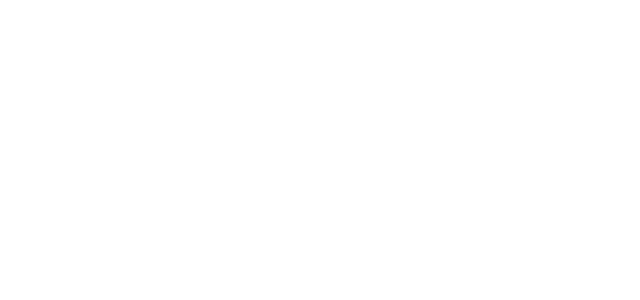
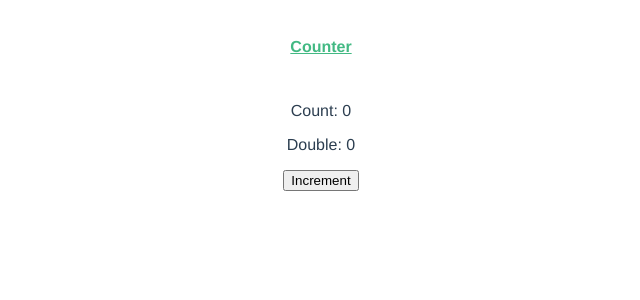
Before and after one commit to bmunoz89/vue3-playground, a Vue app: page /counter in a window 1280 px wide. Before the commit this address had no page. Shown: the top 300 px of the page, without its empty margins (319-959 px from the left). Built offline with nearby package versions, Linux system fonts and the light colour scheme.

Commit message:
add counter view

```diff
--- a/src/App.vue
+++ b/src/App.vue
@@ -1,5 +1,7 @@
 <template>
-  <div id="nav"></div>
+  <div id="nav">
+    <router-link to="/counter">Counter</router-link>
+  </div>
   <router-view />
 </template>
 
--- a/src/router/index.ts
+++ b/src/router/index.ts
@@ -1,7 +1,17 @@
 import type { RouteRecordRaw } from 'vue-router'
 import { createRouter, createWebHistory } from 'vue-router'
 
-const routes: Array<RouteRecordRaw> = []
+const routes: Array<RouteRecordRaw> = [
+  {
+    path: '/counter',
+    name: 'Counter',
+    component: () =>
+      import(
+        /* webpackChunkName: "counter" */
+        '../views/Counter.vue'
+      ),
+  },
+]
 
 const router = createRouter({
   history: createWebHistory(process.env.BASE_URL),
--- /dev/null
+++ b/src/views/Counter.vue
@@ -0,0 +1,29 @@
+<template>
+  <p>Count: {{ state.count }}</p>
+  <p>Double: {{ state.double }}</p>
+  <button @click="increment">Increment</button>
+</template>
+
+<script lang="ts">
+import { computed, defineComponent, reactive } from 'vue'
+
+export default defineComponent({
+  name: 'Counter',
+  components: {},
+  setup() {
+    const state: {
+      count:number;
+      double: number;
+    } = reactive({
+      count: 0,
+      double: computed<number>(() => state.count * 2),
+    })
+
+    function increment() {
+      state.count++
+    }
+
+    return { state, increment }
+  },
+})
+</script>
```
